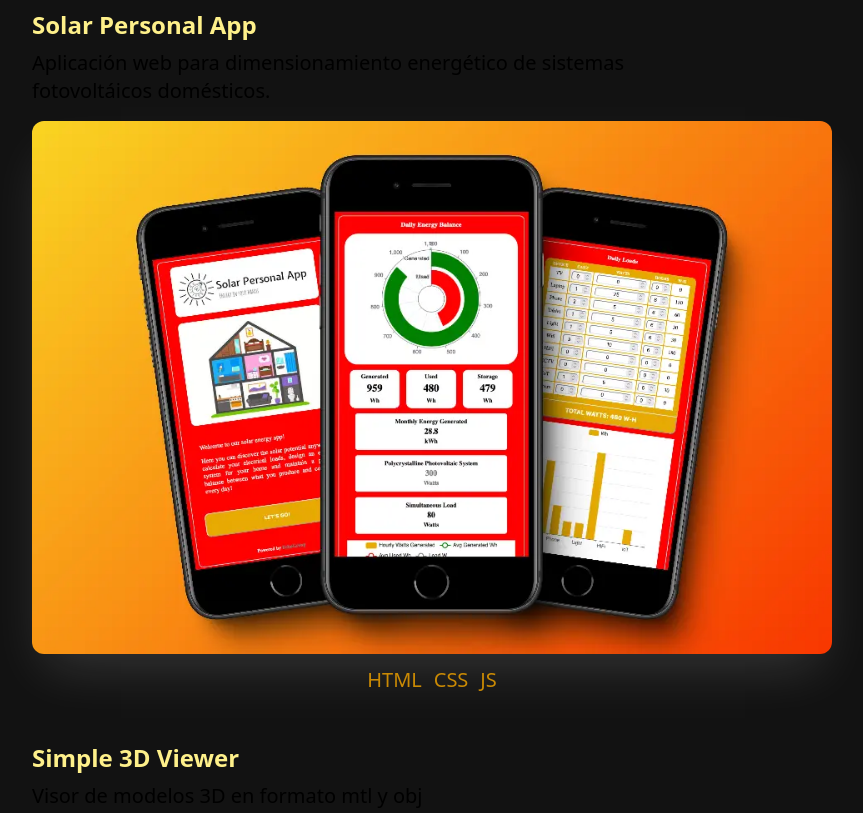
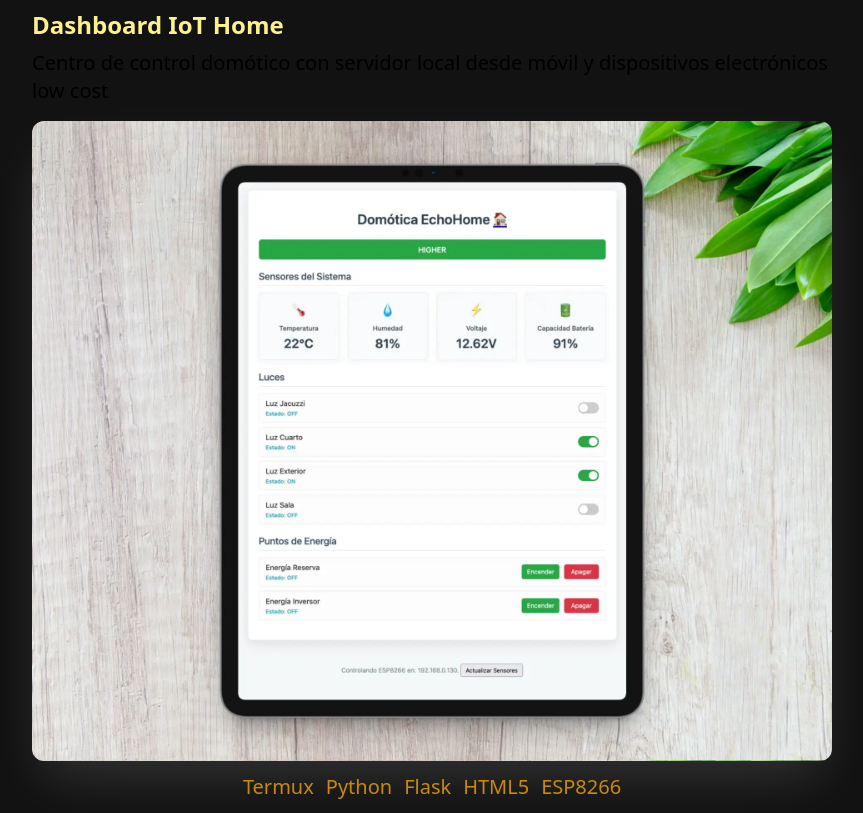
Before and after one commit to appjava/portfolio, an Astro site: page / in a window 1280 px wide. Shown: the part 1540-2353 px from the top of the page, without its empty margins (208-1071 px from the left). Built offline with nearby package versions, Linux system fonts and the light colour scheme; Astro itself is replaced by a stand-in of ours.

Commit message:
add new project

```diff
--- a/src/components/Experience.astro
+++ b/src/components/Experience.astro
@@ -64,14 +64,14 @@ const EXPERIENCIE = [
 <time
     class="mb-1 text-sm font-normal leading-none text-sky-100/80"
     >{date}</time>
-<a href={link} target="_blank"><h3
+<a href={link} ><h3
     class="text-lg font-semibold text-yellow-200 mt-3"
     >{title}</h3></a>
 <p
     class="mb-4 text-base font-normal text-gray-200 text-pretty"
     >{description}</p>
 
-<a href={link} target="_blank" ><More>Ver más</More></a>
+<a href={link} ><More>Ver más</More></a>
 
     </li>
 
--- a/src/components/Projects.astro
+++ b/src/components/Projects.astro
@@ -1,5 +1,13 @@
 ---
 const PROJECTS = [
+    {
+        title: 'Dashboard IoT Home',
+        description: 'Centro de control domótico con servidor local desde móvil y dispositivos electrónicos low cost',
+        link: "https://idomo.web.app",
+        github: "https://github.com/appjava",
+        cover: "projects/idomo.webp",
+        tags: ["Termux", "Python", "Flask", "HTML5", "ESP8266"]
+    },
     {
         title: 'Solar Personal App',
         description: 'Aplicación web para dimensionamiento energético de sistemas fotovoltáicos domésticos.  ',
```
Also changed, not shown: public/projects/idomo.webp (added), 2 other files.
